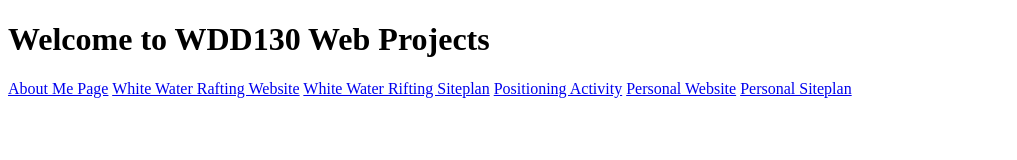
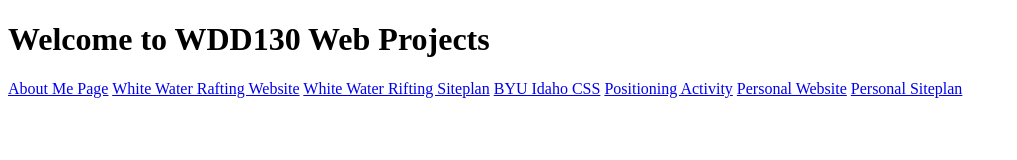
Before and after one commit to urielcruzss/wdd130-second, a plain HTML site: page index.html in a window 1280 px wide. Shown: the whole page, without its empty margins (0-1017 px from the left). Drawn offline with Linux system fonts and the light colour scheme.

Commit message:
byu practice page added

```diff
--- a/index.html
+++ b/index.html
@@ -13,7 +13,8 @@
         <a href="aboutme/index.html">About Me Page</a>
         <a href="wwr/index.html">White Water Rafting Website</a>
         <a href="wwr/site-plan-rifting.html">White Water Rifting Siteplan</a>
-        <a href="positioning.html">Positioning Activity</a>
+        <a href="wwr/site-plan-rifting.html">BYU Idaho CSS</a>
+        <a href="byui/byui.html">Positioning Activity</a>
         <a href="#">Personal Website</a>
         <a href="#">Personal Siteplan</a>
     </nav>
```
